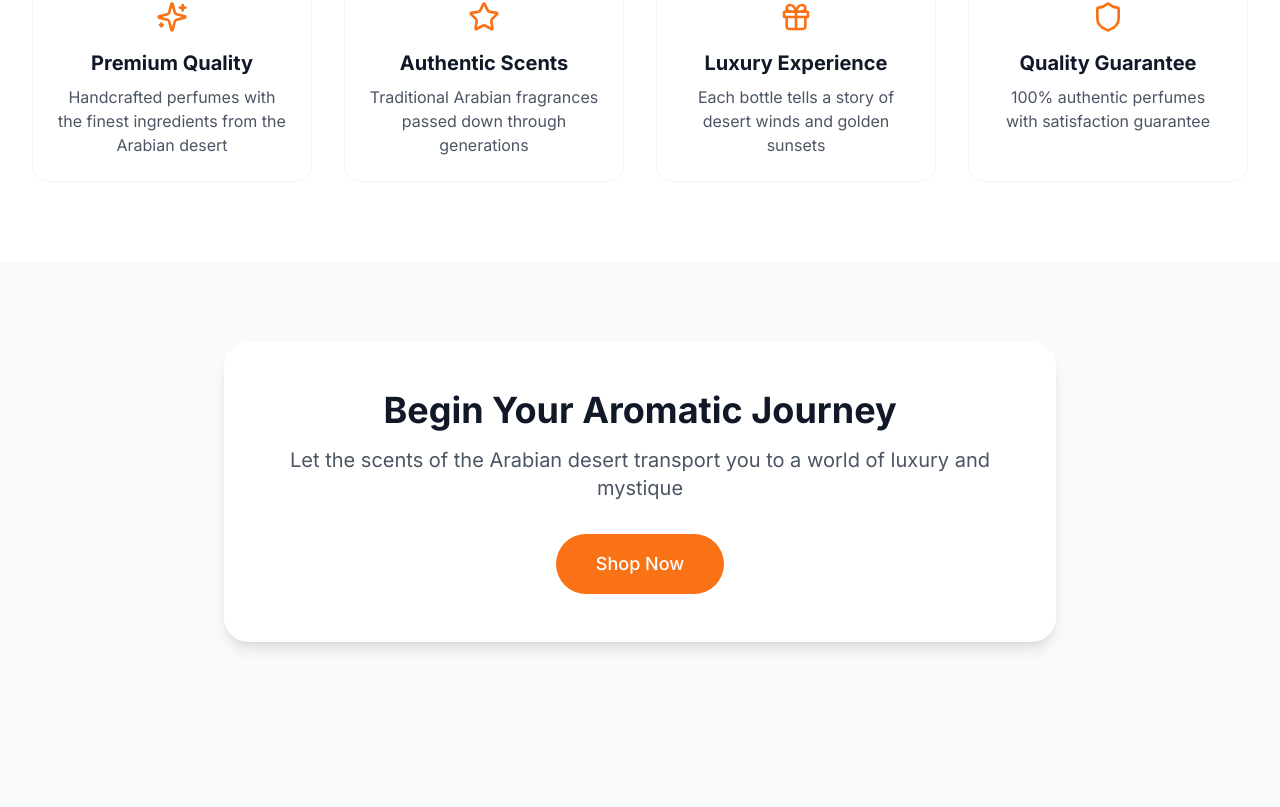
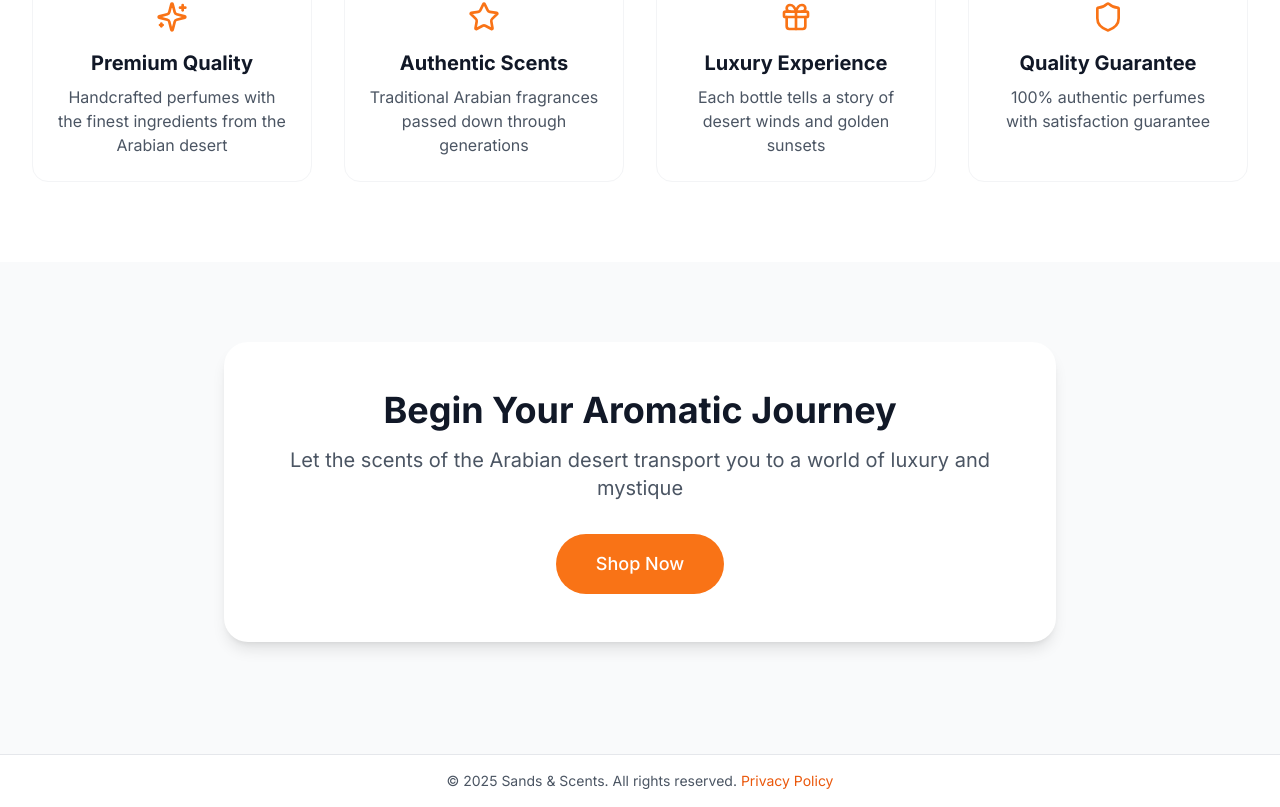
Before and after one commit to yusufdhotekar36/SandsAndScents, a React (Vite) app: page / in a window 1280 px wide. Shown: the part 1124-1931 px from the top of the page. Before the commit the page ends 1846 px from the top, so only its background shows below. Built offline with nearby package versions, Linux system fonts and the light colour scheme; no server answers.

Commit message:
Update App.tsx

```diff
--- a/src/App.tsx
+++ b/src/App.tsx
@@ -12,6 +12,8 @@ import AdminLogin from './pages/AdminLogin';
 import AdminDashboard from './pages/AdminDashboard';
 import FloatingElements from './components/FloatingElements';
 import PrivacyPolicy from './pages/PrivacyPolicy'; // ✅ Added this line
+import Footer from './components/Footer';
+
 
 interface CartItem {
   id: string;
@@ -97,7 +99,7 @@ function App() {
             cartItems={cartItems}
             onOrderComplete={handleOrderComplete}
           />
-
+          <Footer />  {/* ✅ This will add Privacy Policy link at the bottom */}
           <Toaster
             position="top-right"
             toastOptions={{
```
